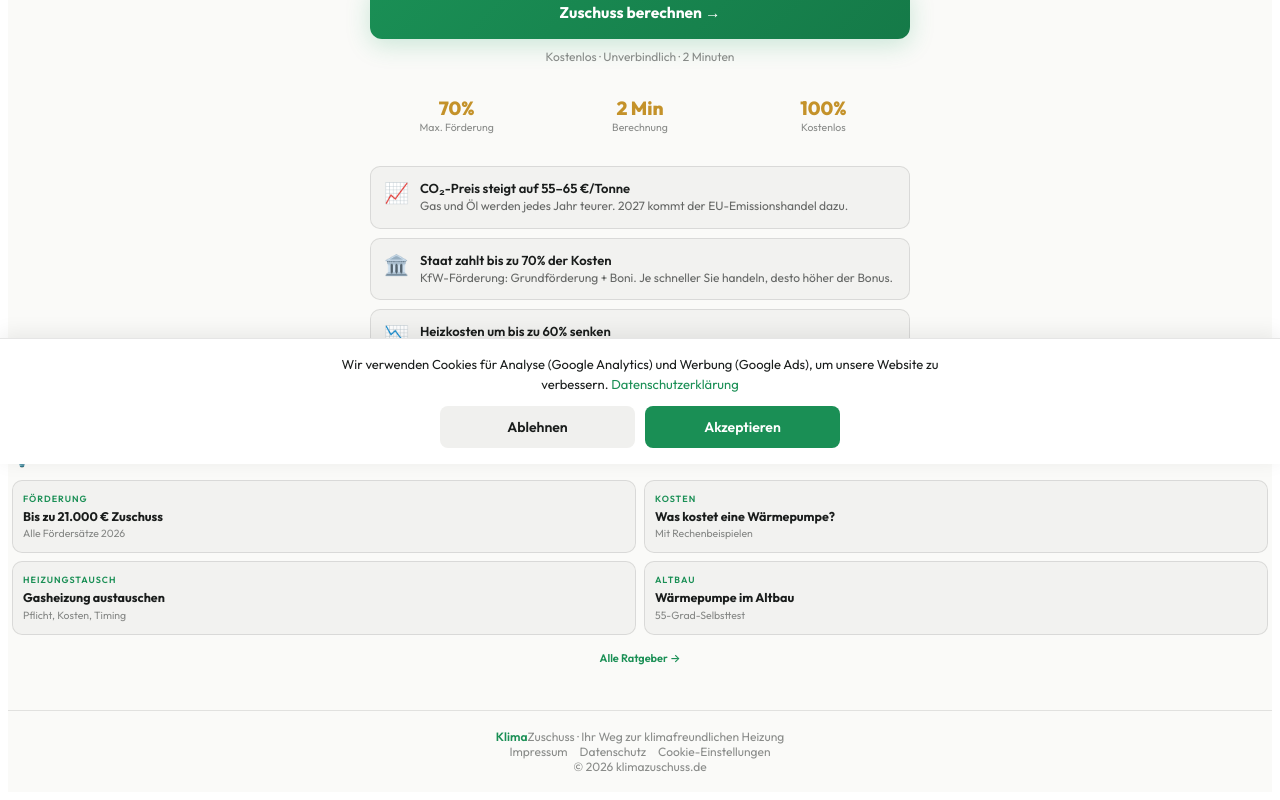
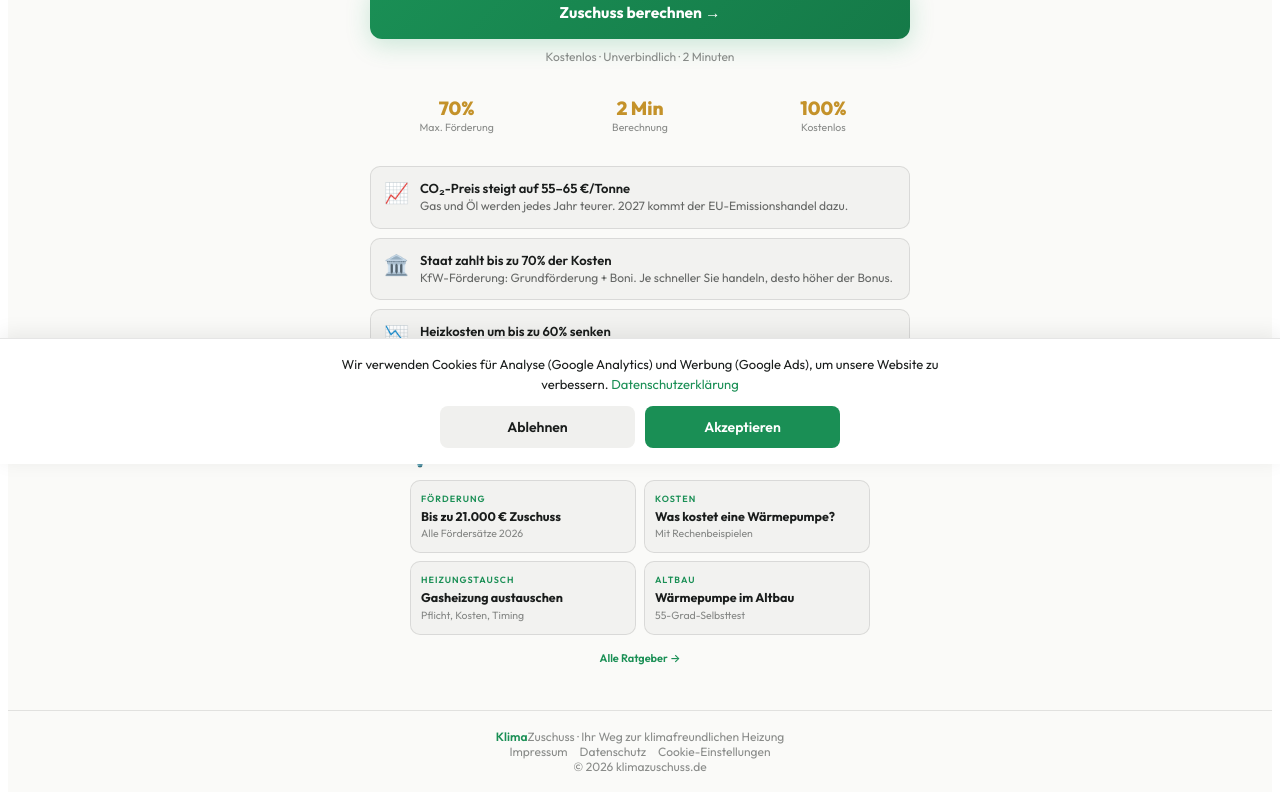
Before and after one commit to bohnny/klimazuschuss, a React (Vite) app: page / in a window 1280 px wide. Shown: the part 336-1136 px from the top of the page. Built offline with nearby package versions, Linux system fonts and the light colour scheme.

Commit message:
Update App.jsx

```diff
--- a/src/App.jsx
+++ b/src/App.jsx
@@ -461,7 +461,7 @@ export default function App() {
       )}
 
       {/* ══════════ GUT ZU WISSEN — Blog/Ratgeber Sektion ══════════ */}
-      <div style={{ marginTop: 36, padding: "0 4px" }}>
+      <div style={{ marginTop: 36, padding: "0 4px", maxWidth: 460, marginLeft: "auto", marginRight: "auto" }}>
         <div style={{ display: "flex", alignItems: "center", gap: 6, marginBottom: 12 }}>
           <span style={{ fontSize: 16 }}>💡</span>
           <span style={{ fontSize: 14, fontWeight: 700, color: C.text }}>Gut zu wissen</span>
```
